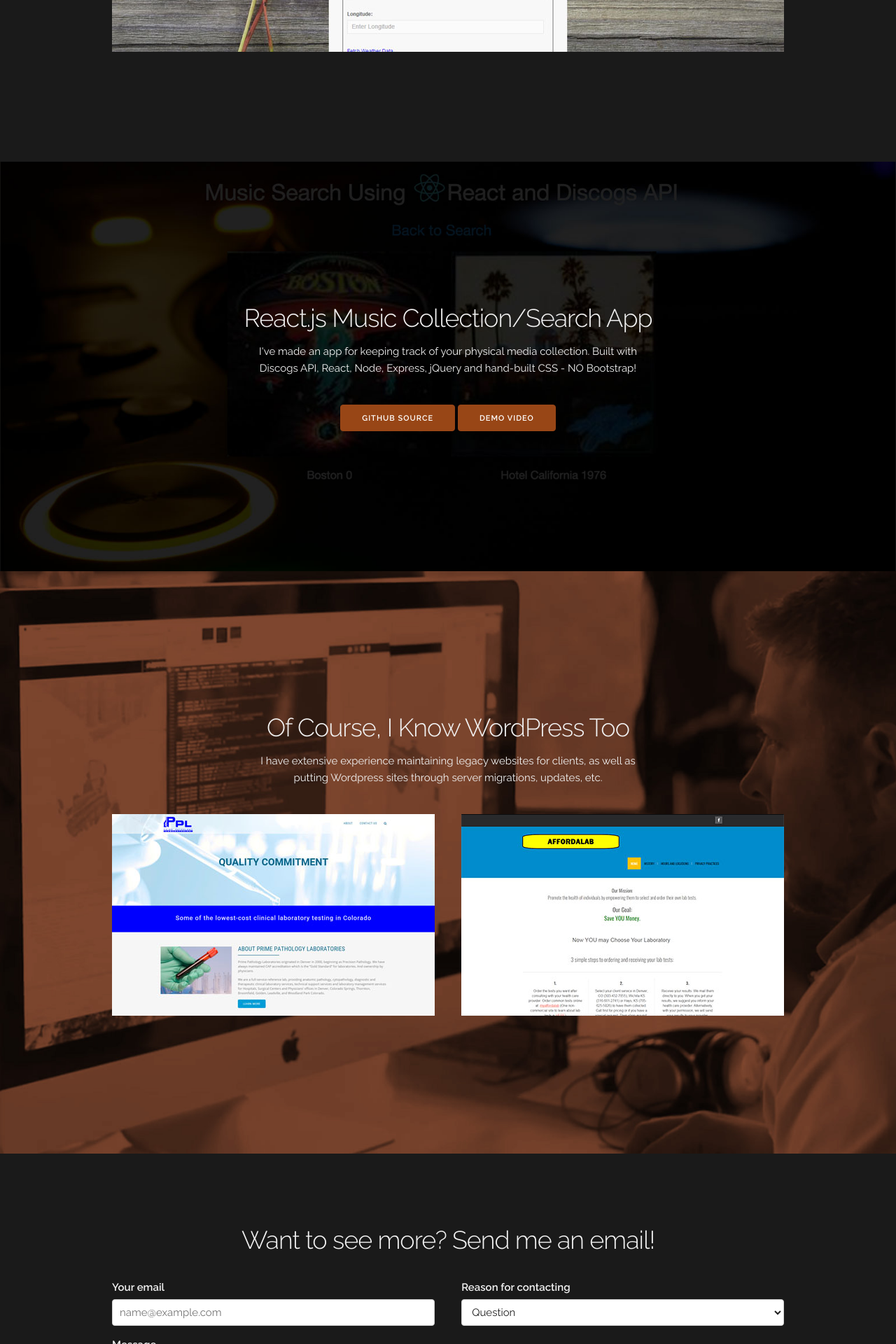
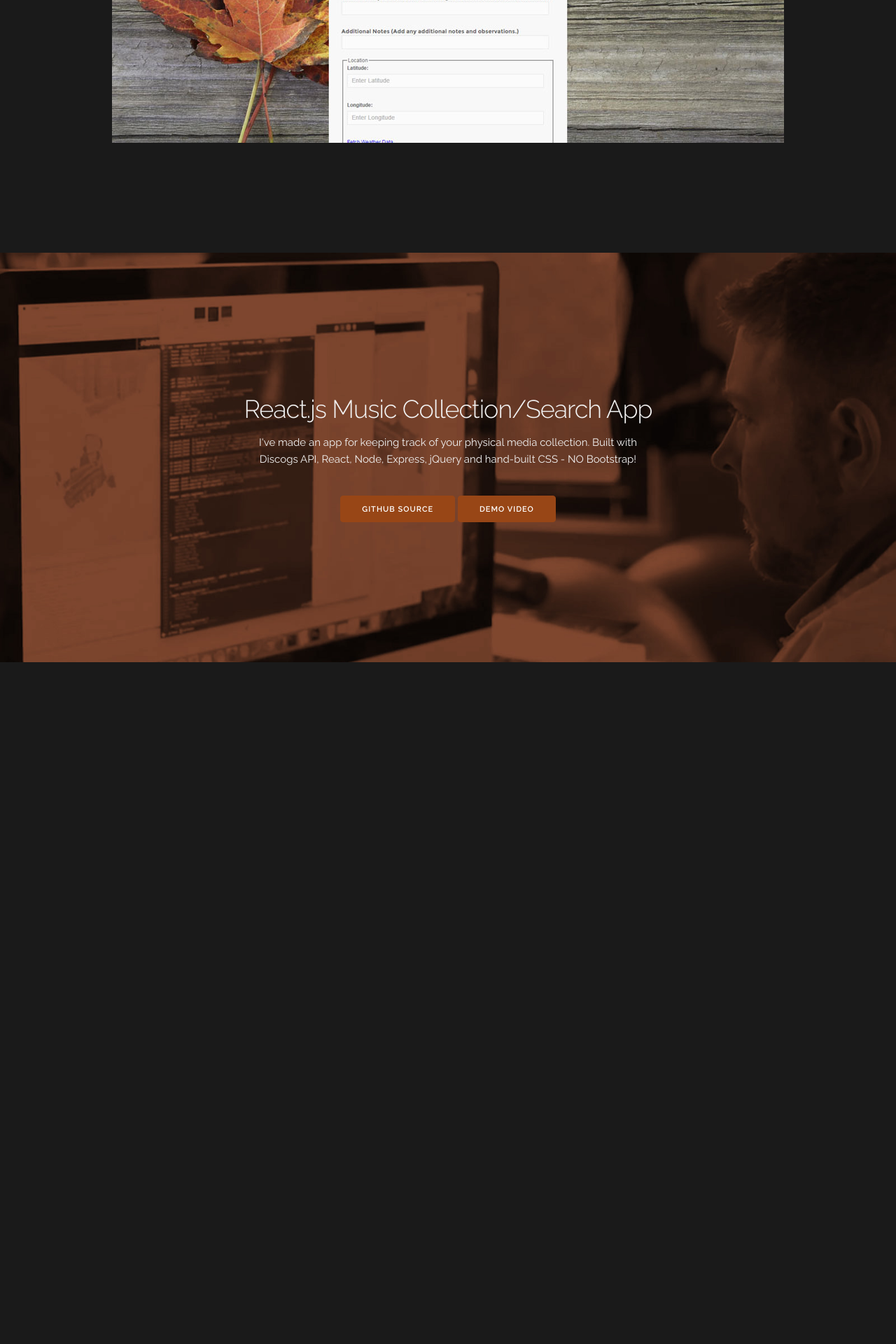
Before and after one commit to MarkNewcomb1/marknewcomb1, a PHP site: page / in a window 1280 px wide. Shown: the part 2360-4280 px from the top of the page at 70% size. After the commit the page ends 3306 px from the top, so only its background shows below. Run offline with PHP 8.4, Linux system fonts and the light colour scheme; some libraries are stand-ins or nearby versions.

Commit message:
much needed copy update

```diff
--- a/css/style.css
+++ b/css/style.css
@@ -587,7 +587,7 @@
   }
   .hero {
     padding: 15rem 0;
-    padding-bottom: 32rem;
+    padding-bottom: 45rem;
   }
   .hero-heading {
     font-size: 3.0rem;
--- a/index.php
+++ b/index.php
@@ -56,7 +56,7 @@
       <div class="row">
         <div class="one-half column">
           <h4 class="hero-heading">Hi. I'm Mark Newcomb, <br>UI Developer.</h4>
-          <h4 class="hero-heading">I've worked on household brand websites and legal software.</h4>
+          <h4 class="hero-heading">I've worked on household brand websites, administrator tools for DaaS (Directory-as-a-Service), and legal software.</h4>
           <a href="http://kspath.com" target="_blank"><img class="u-max-full-width" src="images/kps-desktop-low.jpg"></a>
         </div>
         <div class="one-half column phones">
@@ -71,7 +71,7 @@
     <div class="container">
       <div class="row">
         <div class="one-third column value">
-          <h2 class="value-multiplier">5+</h2>
+          <h2 class="value-multiplier">8+</h2>
           <h5 class="value-heading">Years' Experience</h5>
           <p class="value-description">with Software companies in Colorado - REAL work for REAL clients.</p>
         </div>
@@ -97,7 +97,7 @@
       <img class="u-max-full-width" id="flora-finder" src="images/flora-finder-desktop.jpg">
     </div>
   </div>
-    <div class="section get-help react">
+    <div class="section get-help categories">
     <div class="container">
       <h3 class="section-heading">React.js Music Collection/Search App</h3>
       <p class="section-description">I've made an app for keeping track of your physical media collection. Built with Discogs API, React, Node, Express, jQuery and hand-built CSS - NO Bootstrap!</p>
@@ -105,47 +105,6 @@
       <a class="button button-primary" href="https://www.youtube.com/watch?v=gsKL-Dx6mRc" target="_blank">Demo Video</a>
     </div>
   </div>
-  <div class="section categories">
-    <div class="container">
-      <h3 class="section-heading">Of Course, I Know WordPress Too</h3>
-      <p class="section-description">I have extensive experience maintaining legacy websites for clients, as well as putting Wordpress sites through server migrations, updates, etc.</p>
-      <div class="row">
-        <div class="one-half column category">
-          <a href="https://primepathlab.com" target="_blank"><img class="u-max-full-width" src="images/primepath-desktop-low.jpg"></a>
-        </div>
-        <div class="one-half column category">
-          <a href="http://affordalab.com" target="_blank"><img class="u-max-full-width" src="images/affordalab-desktop-low.jpg"></a>
-        </div>
-      </div>
-    </div>
-  </div>
-  <!-------------FORM--------->
-  <div class="container">
-	        <h3 class="section-heading" style="text-align:center;padding-top:10rem;">Want to see more? Send me an email!</h3>
-<form name="contactform" method="post" action="send_form_email.php">
-  <div class="row">
-    <div class="six columns">
-      <label for="exampleEmailInput">Your email</label>
-      <input class="u-full-width" required type="email" placeholder="name@example.com" id="exampleEmailInput" name="exampleEmailInput">
-    </div>
-    <div class="six columns">
-      <label for="exampleRecipientInput">Reason for contacting</label>
-      <select class="u-full-width" id="exampleRecipientInput" name="exampleRecipientInput">
-        <option value="Option 1">Question</option>
-        <option value="Option 2">Job Offer</option>
-      </select>
-    </div>
-  </div>
-  <label for="exampleMessage">Message</label>
-  <textarea class="u-full-width" required placeholder="Hi Mark …" id="exampleMessage" name="exampleMessage"></textarea>
-  <input class="button-primary" type="submit" value="Submit">
-</form>
-  </div><!--end div container for the form----->
-  <!--------END FORM---------->
-
-
-
-<footer><p></p></footer>
 <!-- End Document
   –––––––––––––––––––––––––––––––––––––––––––––––––– -->
 </body>
```
